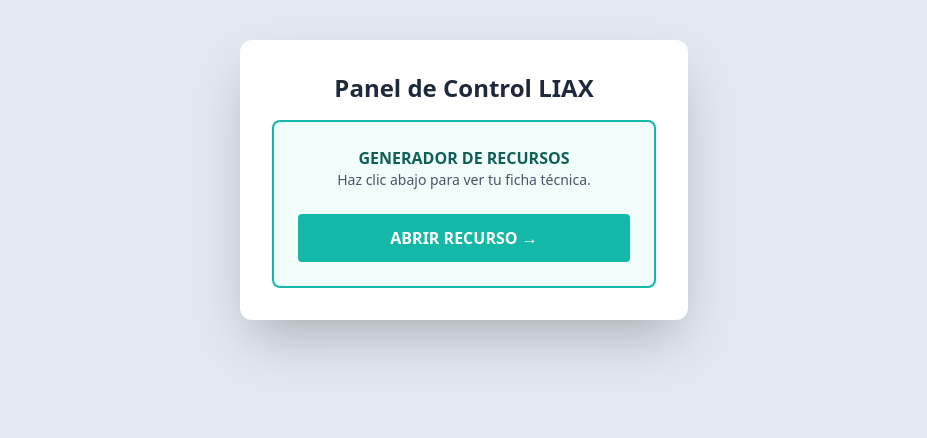
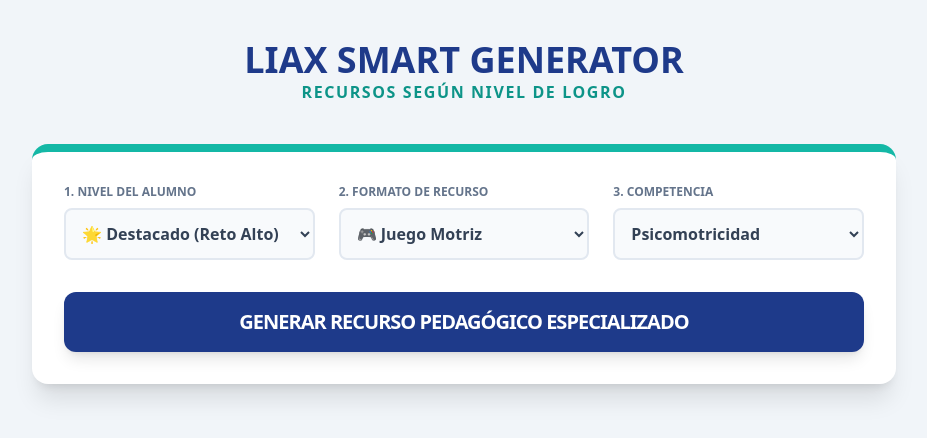
Before and after one commit to jcorrea647/liax-piloto, a plain HTML site: page index.html in a window 1280 px wide. Shown: the whole page, without its empty margins (176-1103 px from the left). Drawn offline with nearby package versions, Linux system fonts and the light colour scheme.

Commit message:
Update index.html

```diff
--- a/index.html
+++ b/index.html
@@ -2,20 +2,74 @@
 <html lang="es">
 <head>
     <meta charset="UTF-8">
-    <title>Panel LIAX</title>
+    <title>Generador de Recursos LIAX</title>
     <script src="https://cdn.tailwindcss.com"></script>
 </head>
-<body class="bg-slate-200 p-10">
-    <div class="max-w-md mx-auto bg-white p-8 rounded-xl shadow-2xl text-center">
-        <h2 class="text-2xl font-bold text-slate-800 mb-4">Panel de Control LIAX</h2>
-        <div class="bg-teal-50 p-6 rounded-lg border-2 border-teal-500">
-            <h3 class="font-bold text-teal-800 uppercase">Generador de Recursos</h3>
-            <p class="text-sm text-slate-600 mb-6">Haz clic abajo para ver tu ficha técnica.</p>
+<body class="bg-slate-100 font-sans">
+    <div class="max-w-4xl mx-auto py-10 px-4">
+        <header class="text-center mb-10">
+            <h1 class="text-4xl font-black text-blue-900">LIAX SMART GENERATOR</h1>
+            <p class="text-teal-600 font-bold uppercase tracking-widest">Recursos según Nivel de Logro</p>
+        </header>
 
-            <a href="recurso.html" class="bg-teal-500 text-white px-6 py-3 rounded font-bold hover:bg-teal-600 block">
-                ABRIR RECURSO →
-            </a>
+        <div class="bg-white p-8 rounded-2xl shadow-xl border-t-8 border-teal-500">
+            <div class="grid grid-cols-1 md:grid-cols-3 gap-6 mb-8">
+                <div>
+                    <label class="block text-xs font-black text-slate-500 mb-2 uppercase">1. Nivel del Alumno</label>
+                    <select id="nivelLogro" class="w-full p-3 bg-slate-50 border-2 border-slate-200 rounded-lg font-bold text-slate-700">
+                        <option value="destacado">🌟 Destacado (Reto Alto)</option>
+                        <option value="esperado">✅ Esperado (Refuerzo)</option>
+                        <option value="descendido">🆘 Descendido (Nivelación)</option>
+                    </select>
+                </div>
+
+                <div>
+                    <label class="block text-xs font-black text-slate-500 mb-2 uppercase">2. Formato de Recurso</label>
+                    <select id="tipoRecurso" class="w-full p-3 bg-slate-50 border-2 border-slate-200 rounded-lg font-bold text-slate-700">
+                        <option value="juego">🎮 Juego Motriz</option>
+                        <option value="impreso">📄 Ficha Impresa</option>
+                        <option value="digital">📱 Actividad Digital</option>
+                    </select>
+                </div>
+
+                <div>
+                    <label class="block text-xs font-black text-slate-500 mb-2 uppercase">3. Competencia</label>
+                    <select id="competencia" class="w-full p-3 bg-slate-50 border-2 border-slate-200 rounded-lg font-bold text-slate-700">
+                        <option value="psico">Psicomotricidad</option>
+                        <option value="comu">Comunicación</option>
+                        <option value="mat">Matemática</option>
+                    </select>
+                </div>
+            </div>
+
+            <button onclick="generarRecurso()" class="w-full bg-blue-900 hover:bg-teal-600 text-white font-black py-4 rounded-xl transition-all shadow-lg text-xl uppercase tracking-tighter">
+                Generar Recurso Pedagógico Especializado
+            </button>
         </div>
+
+        <div id="resultadoBusqueda" class="mt-10 hidden">
+            </div>
     </div>
+
+    <script>
+        function generarRecurso() {
+            const nivel = document.getElementById('nivelLogro').value;
+            const tipo = document.getElementById('tipoRecurso').value;
+            const resContainer = document.getElementById('resultadoBusqueda');
+
+            resContainer.classList.remove('hidden');
+
+            // Lógica simple para simular el generador
+            resContainer.innerHTML = `
+                <div class="bg-teal-50 border-2 border-teal-500 p-6 rounded-xl flex justify-between items-center animate-bounce">
+                    <div>
+                        <h3 class="text-xl font-bold text-teal-800 uppercase">¡Recurso de ${tipo} listo!</h3>
+                        <p class="text-slate-600 text-sm">Optimizado para nivel: <strong>${nivel}</strong></p>
+                    </div>
+                    <a href="recurso.html?mode=${nivel}&type=${tipo}" class="bg-teal-500 text-white px-6 py-3 rounded-lg font-bold">VER RECURSO</a>
+                </div>
+            `;
+        }
+    </script>
 </body>
 </html>
```
